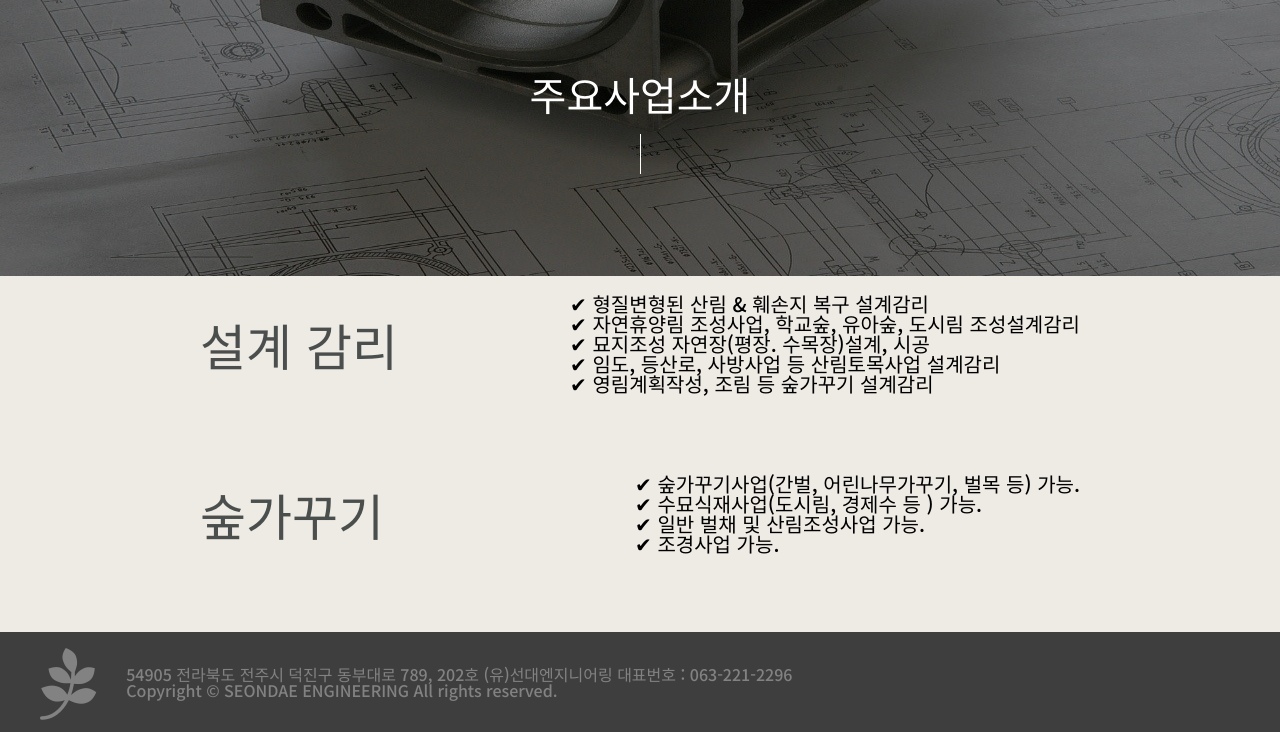
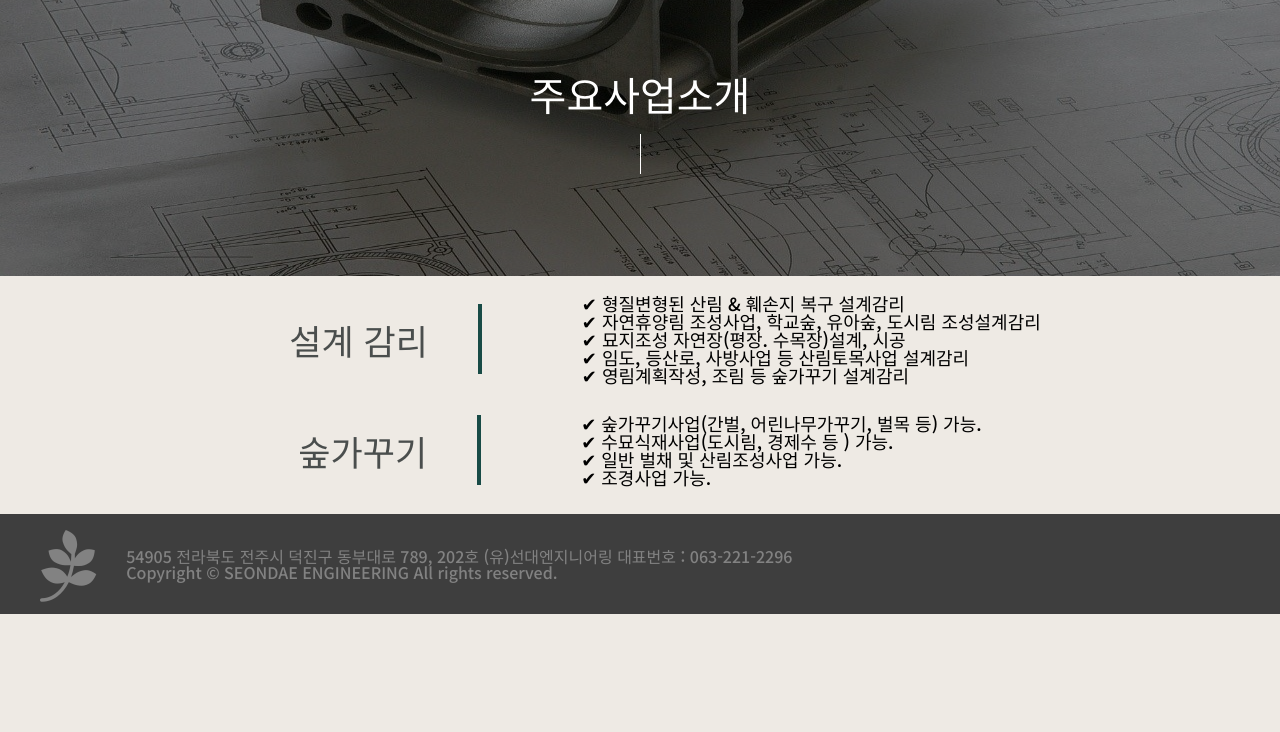
Before and after one commit to mxx-kor/seondaeeng, a plain HTML site: page businesses.html in a window 1280 px wide. Shown: the part 84-816 px from the top of the page. Drawn offline with Linux system fonts and the light colour scheme; a script that the page names is missing.

Commit message:
made a line

```diff
--- a/CSS/screen/businesses.css
+++ b/CSS/screen/businesses.css
@@ -1,14 +1,31 @@
 .business {
   display: flex;
-  justify-content: space-between;
+  justify-content: center;
   align-items: center;
-  margin: 80px 200px;
+  margin: 30px 0;
+  width: 100%;
 }
-.business__sm-title {
+.business__sm-title1,
+.business__sm-title2 {
   color: #4a4e4d;
-  font-size: 50px;
+  justify-content: center;
+  font-size: 35px;
+  margin-right: 50px;
+}
+
+.business__sm-title1 {
+  margin-left: 50px;
 }
 
 .business__info {
-  font-size: 20px;
+  justify-content: center;
+  font-size: 18px;
 }
+
+.business__line {
+  width: 4px;
+  height: 70px;
+  margin-right: 100px;
+  background: #184b46;
+  content: " ";
+}
--- a/businesses.html
+++ b/businesses.html
@@ -29,7 +29,8 @@
     </div>
     <main class="container">
         <div class="business">
-            <p class="business__sm-title">설계 감리</p>
+            <p class="business__sm-title1">설계 감리</p>
+            <p class="business__line"></p>
             <p class="business__info">
                 ✔ 형질변형된 산림 & 훼손지 복구 설계감리
                 <br>
@@ -43,7 +44,8 @@
             </p>
         </div>
         <div class="business">
-            <p class="business__sm-title">숲가꾸기</p>
+            <p class="business__sm-title2">숲가꾸기</p>
+            <p class="business__line"></p>
             <p class="business__info">
                 ✔ 숲가꾸기사업(간벌, 어린나무가꾸기, 벌목 등) 가능.
                 <br>
```
